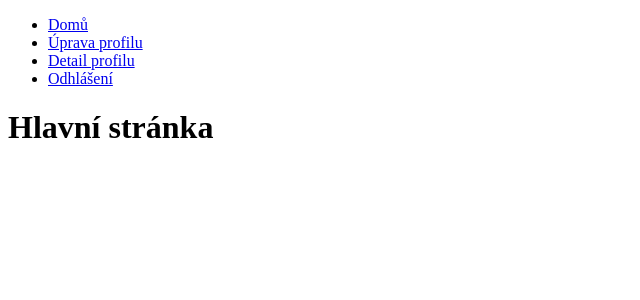
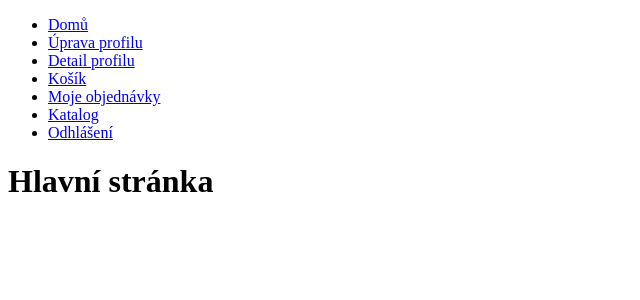
Before and after one commit to mredina/IWWW, a PHP site: page /index.php in a window 1280 px wide. Shown: the top 300 px of the page, without its empty margins (0-640 px from the left). Run offline with PHP 8.4, Linux system fonts and the light colour scheme; the visitor is signed in with stand-in values (Sample User, id 1).

Commit message:
Edit header

```diff
--- a/Cv04/header.php
+++ b/Cv04/header.php
@@ -11,7 +11,11 @@
                     <li><a href="table.php">Uživatelé</a></li>
                 <?php endif; ?>
 
+                <li><a href="basket.php">Košík</a></li>
+                <li><a href="orders.php">Moje objednávky</a></li>
+                <li><a href="products.php">Katalog</a></li>
                 <li><a href="logout.php">Odhlášení</a></li>
+
             <?php endif; ?>
             <?php if( !isset($_SESSION['identity']) || Authentication::getInstance()->isAdmin()): ?>
                 <li><a href="registration.php">Registrace</a></li>
```
